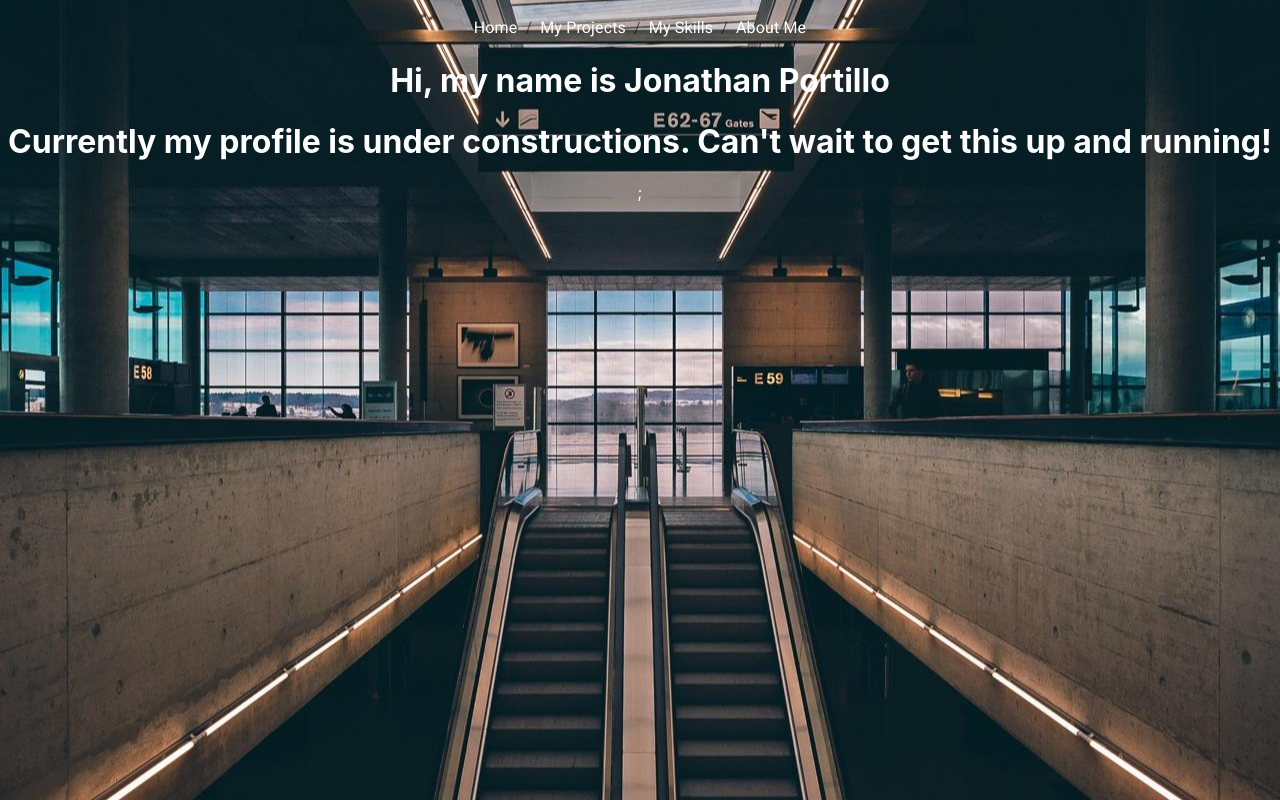
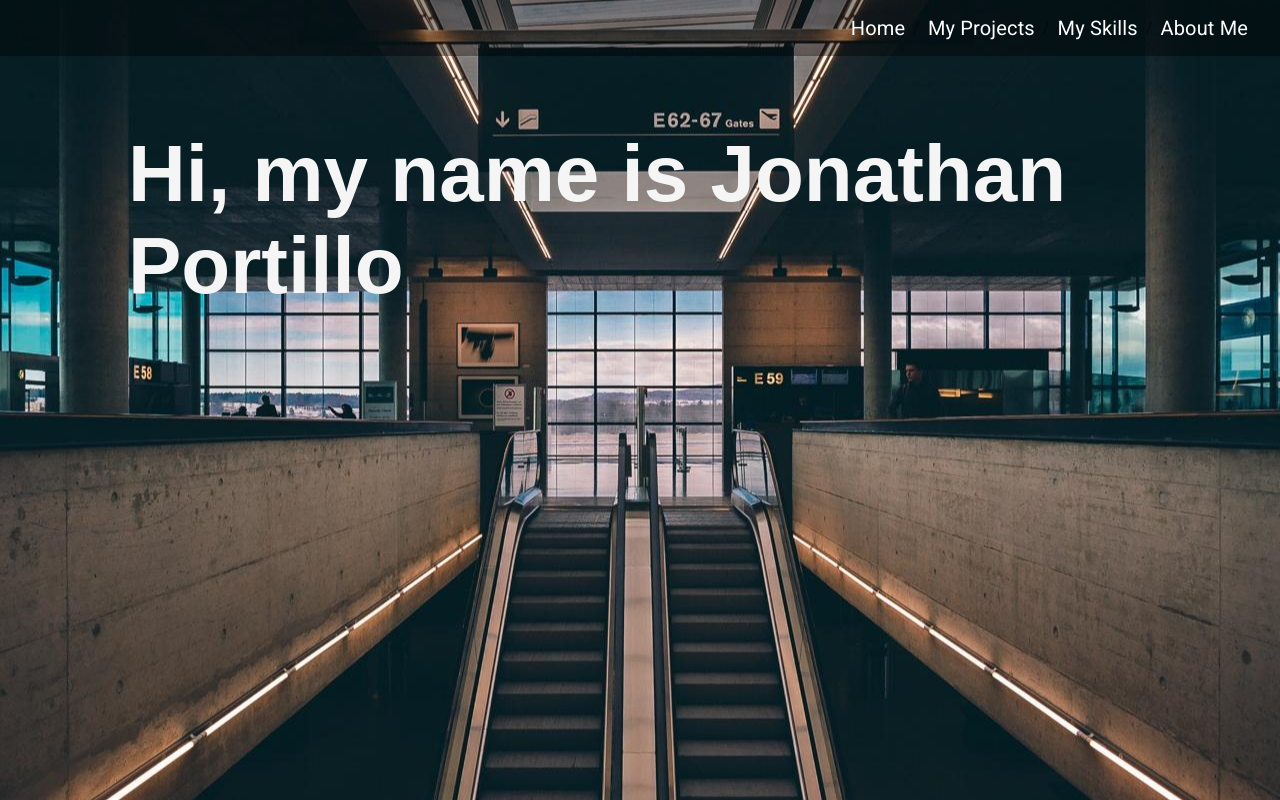
Before and after one commit to jonathan-portillo/portfolio, a React (Create React App) app: page / in a window 1280 px wide. Built offline with nearby package versions, Linux system fonts and the light colour scheme.

Commit message:
clean up and adjusted navBar

```diff
--- a/src/App.css
+++ b/src/App.css
@@ -3,26 +3,25 @@ body {
   background-repeat: no-repeat;
   background-attachment: fixed;
   background-position: center;
-  color: #ffffff;
 }
 
 a {
   color: #ffffff;
   text-decoration: none;
+  font-size: 1.25rem;
 }
 
-.App {
-  text-align: center;
-}
-
-.App-logo {
-  height: 40vmin;
-  pointer-events: none;
+.navBar {
+  padding: 1% 5% 1% 0;
+  position: fixed;
+  top: 0;
+  width: 100%;
+  background: rgba(0, 0, 0, 0.4);
 }
 .navLinks {
   display: flex;
-  justify-content: center;
-  margin-top: 1rem;
+  justify-content: flex-end;
+  padding-right: 2rem;
 }
 
 .footerNav {
@@ -32,32 +31,13 @@ a {
   margin-bottom: 2rem;
 }
 
-@media (prefers-reduced-motion: no-preference) {
-  .App-logo {
-    animation: App-logo-spin infinite 20s linear;
-  }
+.myName {
+  color: whitesmoke;
+  font-size: 5rem;
+  font-family: Arial, Helvetica, sans-serif;
 }
 
-.App-header {
-  background-color: #282c34;
-  min-height: 100vh;
-  display: flex;
-  flex-direction: column;
-  align-items: center;
-  justify-content: center;
-  font-size: calc(10px + 2vmin);
-  color: white;
+.nameContainer {
+  margin: 10%;
+  font-family: Roboto-Mono, monospace;
 }
-
-.App-link {
-  color: #61dafb;
-}
-
-@keyframes App-logo-spin {
-  from {
-    transform: rotate(0deg);
-  }
-  to {
-    transform: rotate(360deg);
-  }
-}
--- a/src/Components/Home.js
+++ b/src/Components/Home.js
@@ -3,12 +3,9 @@ import React from "react";
 const Home = () => {
   return (
     <>
-      <h1>Hi, my name is Jonathan Portillo</h1>
-      <h1>
-        Currently my profile is under constructions. Can't wait to get this up
-        and running!
-      </h1>
-      ;
+      <div className="nameContainer">
+        <h1 className="myName">Hi, my name is Jonathan Portillo</h1>
+      </div>
     </>
   );
 };
--- a/src/Components/Navbar.js
+++ b/src/Components/Navbar.js
@@ -4,6 +4,7 @@ import Breadcrumbs from "@material-ui/core/Breadcrumbs";
 
 const Navbar = () => {
   return (
+    <div className="navBar">
       <div className="navLinks">
         <Breadcrumbs aria-label="breadcrumb">
           <NavLink color="inherit" to="/">
@@ -20,6 +21,7 @@ const Navbar = () => {
           </NavLink>
         </Breadcrumbs>
       </div>
+    </div>
   );
 };
 
--- a/src/index.css
+++ b/src/index.css
@@ -6,8 +6,3 @@ body {
   -webkit-font-smoothing: antialiased;
   -moz-osx-font-smoothing: grayscale;
 }
-
-code {
-  font-family: source-code-pro, Menlo, Monaco, Consolas, "Courier New",
-    monospace;
-}
```
Lines whose indentation alone changed are shown as unchanged.
